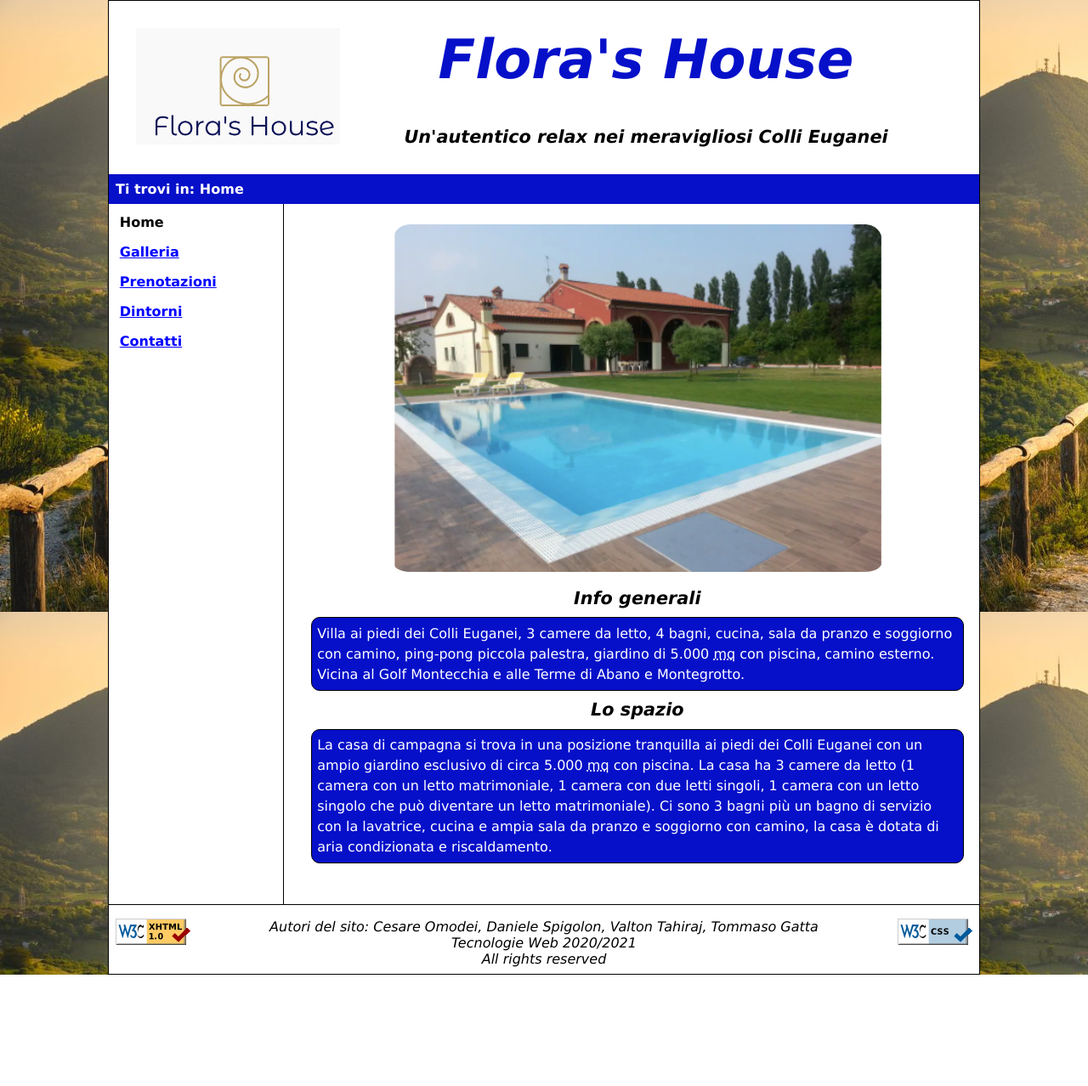
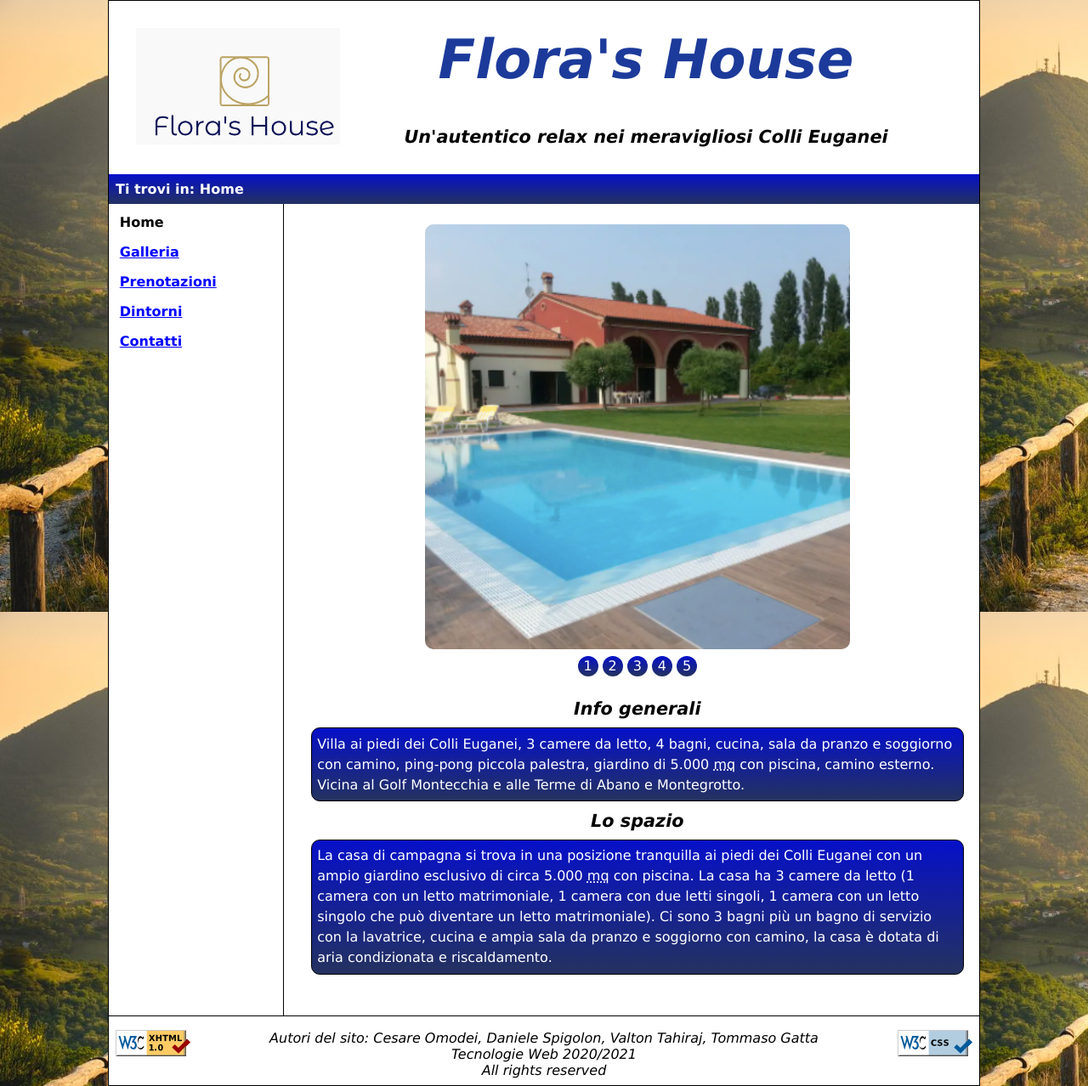
Before and after one commit to comodei/Flora-s-House-TecWeb-Project-, a PHP site: page /html/base.html in a window 1280 px wide. Shown: the whole page at 85% size. Before the commit the page ends 1147 px from the top, so only its background shows below. Run offline with PHP 8.4, Linux system fonts and the light colour scheme.

Commit message:
Aggiunto slider nella Home

```diff
--- a/html/base.html
+++ b/html/base.html
@@ -41,7 +41,31 @@
 </div>
 <div class="main" role="main">
     <!-- una immagine della casa con del testo-->
-    <img id="villa" src="../images/villa.png" alt="Villa con giardino ampio e al centro piscina con i lettini per sdraiarsi"/>
+    <div class="slider">
+
+      <div class="slides">
+        <div id="slide-1">
+          <img src="../images/villa.png" alt=""/>
+      </div>
+      <div id="slide-2">
+        <img src="../images/villa.png" alt=""/>
+      </div>
+      <div id="slide-3">
+        <img src="../images/villa.png" alt=""/>
+      </div>
+      <div id="slide-4">
+        <img src="../images/villa.png" alt=""/>
+      </div>
+      <div id="slide-5">
+        <img src="../images/villa.png" alt=""/>
+      </div>
+    </div>
+      <a href="#slide-1" title="Vai alla slide 1" aria-label="Vai alla slide 1">1</a>
+      <a href="#slide-2" title="Vai alla slide 2" aria-label="Vai alla slide 2">2</a>
+      <a href="#slide-3" title="Vai alla slide 3" aria-label="Vai alla slide 3">3</a>
+      <a href="#slide-4" title="Vai alla slide 4" aria-label="Vai alla slide 4">4</a>
+      <a href="#slide-5" title="Vai alla slide 5" aria-label="Vai alla slide 5">5</a>
+    </div>
     <h3>Info generali</h3>
     <p class="bord">Villa ai piedi dei Colli Euganei, 3 camere da letto, 4 bagni, cucina, sala da pranzo e soggiorno con camino, ping-pong piccola palestra, giardino di 5.000 <abbr title="Metri quadrati">mq</abbr> con piscina, camino esterno. Vicina al Golf Montecchia e alle Terme di Abano e Montegrotto.
     </p>
--- a/style/style_lavoro.css
+++ b/style/style_lavoro.css
@@ -1,3 +1,4 @@
+/*INZIO CSS*/
 *{
   padding: 0em;
   margin: 0em;
@@ -13,6 +14,8 @@ body{
     background-color: #FFF;
     border: 1px solid black;
 }
+
+/*AIUTI ALLA NAVIGAZIONE: NB MOLTO IMPORTANTE*/
 .aiutiNascosti{
     position:absolute;
     width: 1px;
@@ -20,6 +23,8 @@ body{
     overflow: hidden;
     clip: rect(1px,1px,1px,1px);
 }
+
+/*HEADER*/
 #header ul{
     list-style-type: none;
 }
@@ -31,7 +36,7 @@ body{
 #header h1{
   font-size: 4em;
   font-style: italic;
-	color: #0610C9;
+  color: #1C3A9A;
 }
 #header h3{
   padding-top:2em;
@@ -43,12 +48,16 @@ body{
     width:50%;
     max-width: 15em;
 }
+
+/*BREADCRUMB*/
 #breadcrumb{
   color:white;
-	background-color: #0610C9;
+  background: linear-gradient(to bottom, #0610C9, #24325F);
   padding: 0.5em;
     font-weight: bold;
 }
+
+/*MENU*/
 #menu{
   float:left;
   width: 20%;
@@ -61,6 +70,8 @@ body{
 #menu ul li{
   padding-bottom: 1em;
 }
+
+/*LINK*/
 a {
   color: #00f;
 }
@@ -77,6 +88,8 @@ img#villa{
   border-radius: 20px;
   padding-bottom: 0.5em;
 }
+
+/*CONTENUTO GENERALE*/
 .main{
   margin-left: 20%;
   width: 75%;
@@ -97,13 +110,20 @@ img#villa{
     padding-bottom: 0.5em;
     font-size: 1.3em;
 }
+.main h2{ /*essenzialmente pagina contatti*/
+    font-size: 2em;
+    padding-top:0.7em;
+    padding-bottom: 1em;
+}
 .bord{
     padding: 0.4em;
     border: 1px solid black;
     border-radius: 10px;
-    background-color: #0610C9;
+    background: linear-gradient(to bottom, #0610C9, #24325F);
     color:white;
 }
+
+/*FOOTER*/
 #footer{
     text-align:center;
     font-size: 1em;
@@ -118,12 +138,14 @@ img#villa{
 #imgValidCSS{
     float:right;
 }
+
+/*PAGINA DINTORNI*/
 #attivita{
     width:92%;
     margin:auto;
 }
 #attivita dt{
-    background-color: #0610C9;
+    background: linear-gradient(to bottom, #0610C9, #24325F);
     color: white;
     font-weight: bold;
     padding: 0.5em;
@@ -137,17 +159,13 @@ img#villa{
 }
 #attivita dd img{
     float: right;
-    width: 25%;
+    width: 28%;
     margin-right: 1em;
     margin-top: 0.5em;
     margin-left: 0.5em;
     border-radius: 10px;
 }
-.main h2{ /*essenzialmente pagina contatti*/
-    font-size: 2em;
-    padding-top:0.7em;
-    padding-bottom: 1em;
-}
+/*PAGINA CONTATTI*/
 .map_container{
     padding: 0.5em;
 }
@@ -177,3 +195,71 @@ ul .nomeCitta{
     font-weight: bold;
     font-size: 1.1em;
 }
+
+/*INIZIO PARTE SLIDER*/
+div.slider {
+  width: 500px;
+  text-align: center;
+  display: block;
+  margin: auto;
+  padding-bottom: 0.5em;
+}
+
+div.slides {
+  display: flex; /*le vedi una sotto l'atra*/
+
+  overflow-x: auto;
+  scroll-snap-type: x mandatory;
+
+  scroll-behavior: smooth;
+  -webkit-overflow-scrolling: touch;
+
+}
+div.slides::-webkit-scrollbar { /*linea sotto che va avanti e indietro: dimensioni*/
+  width: 10px;
+  height: 10px;
+}
+div.slides::-webkit-scrollbar-thumb {
+  background: linear-gradient(to bottom, #0610C9, #24325F);
+  border-radius: 10px;
+}
+div.slides::-webkit-scrollbar-track {
+  background: white;
+}
+div.slides > div {
+  scroll-snap-align: start;
+  flex-shrink: 0; /*si vedono 5 immagini piccole*/
+  width: 500px;
+  height: 500px;
+  margin-right: 50px; /*serve per il bianco dopo le immagini*/
+  border-radius: 10px;
+  background: #eee; /*sfondo delle slide*/
+  transform-origin: center center;
+  transform: scale(1); /*si ingrandisce sempre più*/
+  transition: transform 0.5s;
+  position: relative;
+  font-size: 2em;
+}
+
+div.slides img { /*effettivamente per le immagini*/
+  object-fit: cover; /*per adattarle meglio*/
+  width: 100%;
+  height: 100%;
+  border-radius: 10px;
+}
+
+div.slider a {
+  display: inline-flex; /*per vederli uno dietro l'altro*/
+  width: 1.5em;
+  height: 1.5em;
+  background: linear-gradient(to bottom, #0610C9, #24325F);
+  color: white;
+  text-decoration: none; /*tira via sottolineatura dei link*/
+  justify-content: center; /*non si vedono bene i numeri*/
+  border-radius: 50%;
+  margin: 0 0 0.5em 0;
+  margin-top:0.5em;
+}
+div.slider > a:focus {
+  background: #000;
+}
```
Lines whose indentation alone changed are shown as unchanged.
